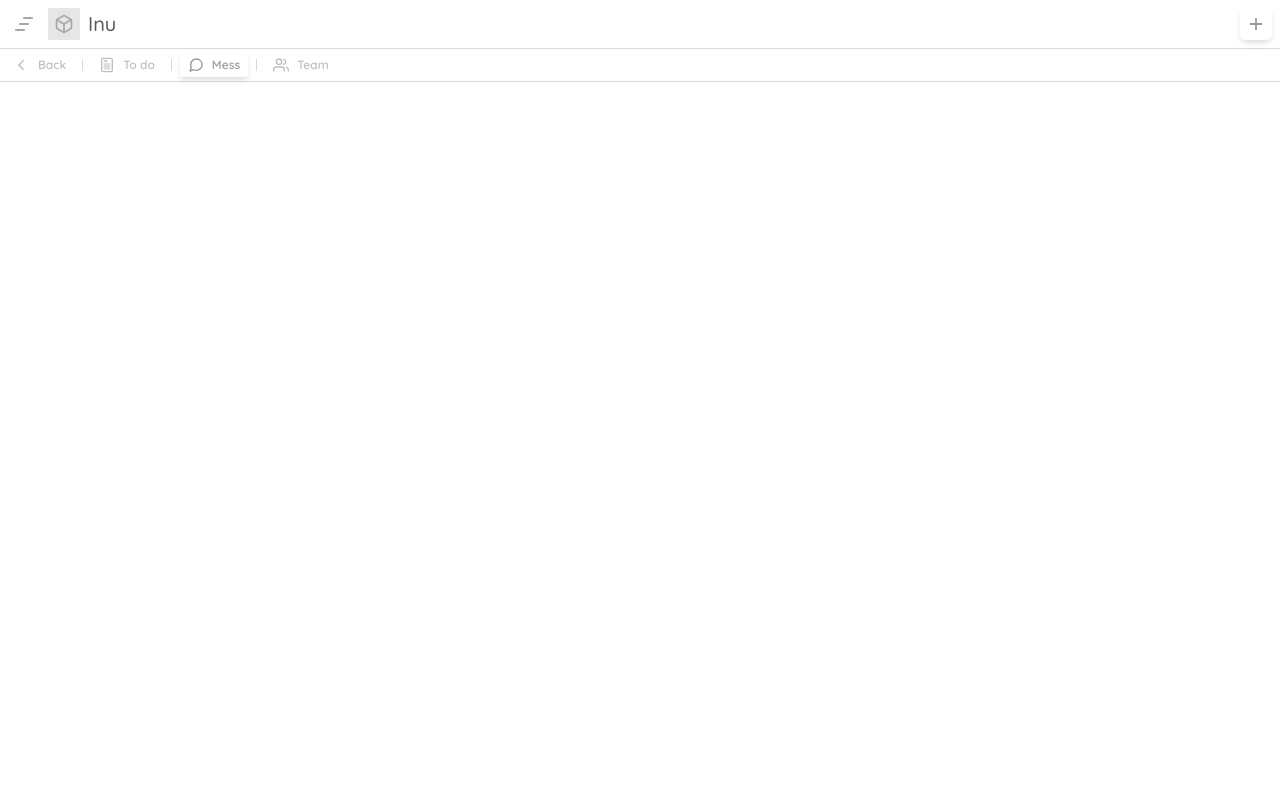
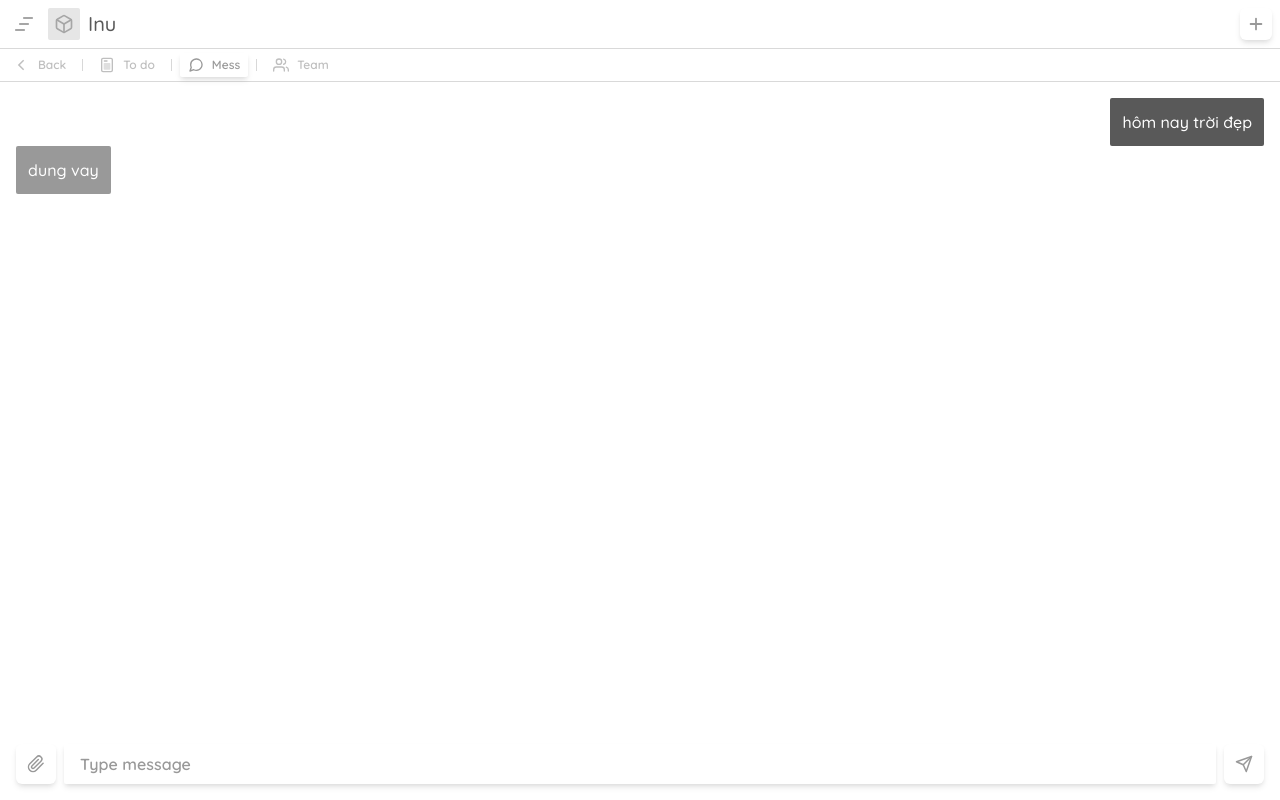
Before and after one commit to DuongQuocViet99/inu, a React (Create React App) app: page /inu/mess in a window 1280 px wide. Built offline with nearby package versions, Linux system fonts and the light colour scheme.

Commit message:
UI: update

```diff
--- a/src/pages/mess.js
+++ b/src/pages/mess.js
@@ -1,7 +1,46 @@
+import { Box, HStack, useBoolean } from "@chakra-ui/react";
+import { FiPaperclip, FiSend } from "react-icons/fi";
+
+import { IconButtonShadow } from "components/iconbutton";
+import { InputMess } from "components/input";
+import { useEffect, useRef } from "react";
+import MessIb from "components/mess.ib";
+
 export default function Mess() {
+  const [ pin, setPin ] = useBoolean();
+  const boxRef = useRef( null );
+  useEffect(() => {
+    boxRef.current.scrollIntoView({
+      behavior: 'smooth',
+      block: 'end'
+    })
+  }, [ boxRef ]);
+
   return (
     <>
-
+      <Box
+        p={ 4 }
+        pb={ 24 }
+        ref={ boxRef }
+      >
+        <MessIb me>hôm nay trời đẹp</MessIb>
+        <MessIb>dung vay</MessIb>
+      </Box>
+      <HStack
+        p={ 4 }
+        w='full'
+        bg='white'
+        bottom={ 0 }
+        position='fixed'
+      >
+        <IconButtonShadow
+          icon={ <FiPaperclip /> }
+          onClick={ setPin.toggle }
+          color={ pin ? 'adobe.7' : 'adobe.6' }
+        />
+        <InputMess />
+        <IconButtonShadow icon={ <FiSend /> } />
+      </HStack>
     </>
   );
 }
```
